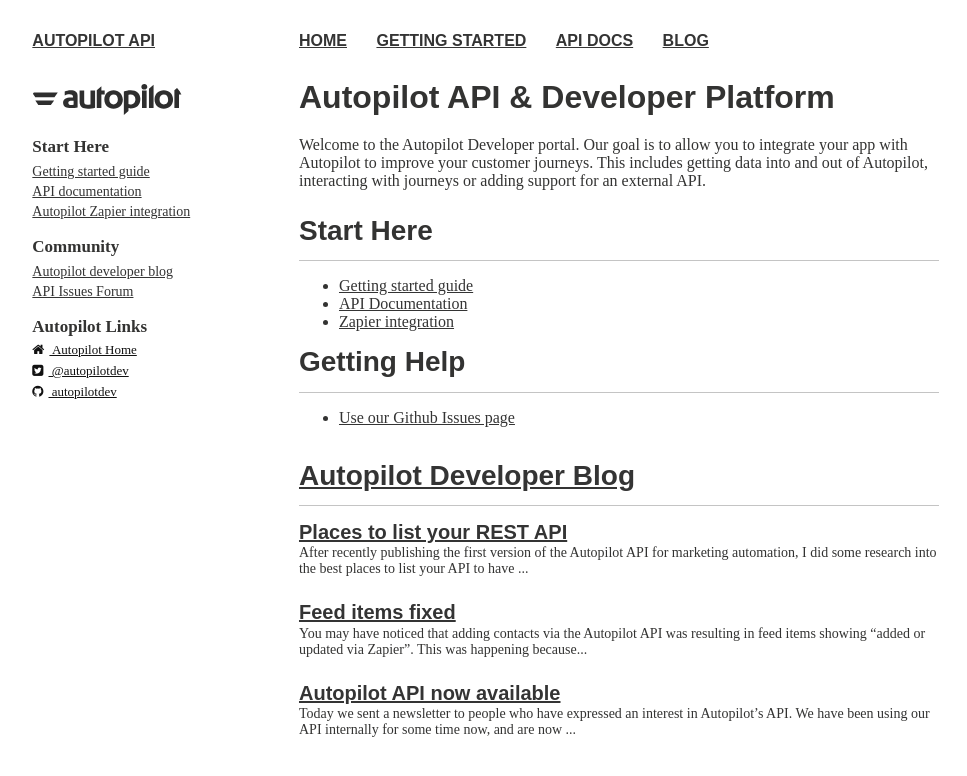
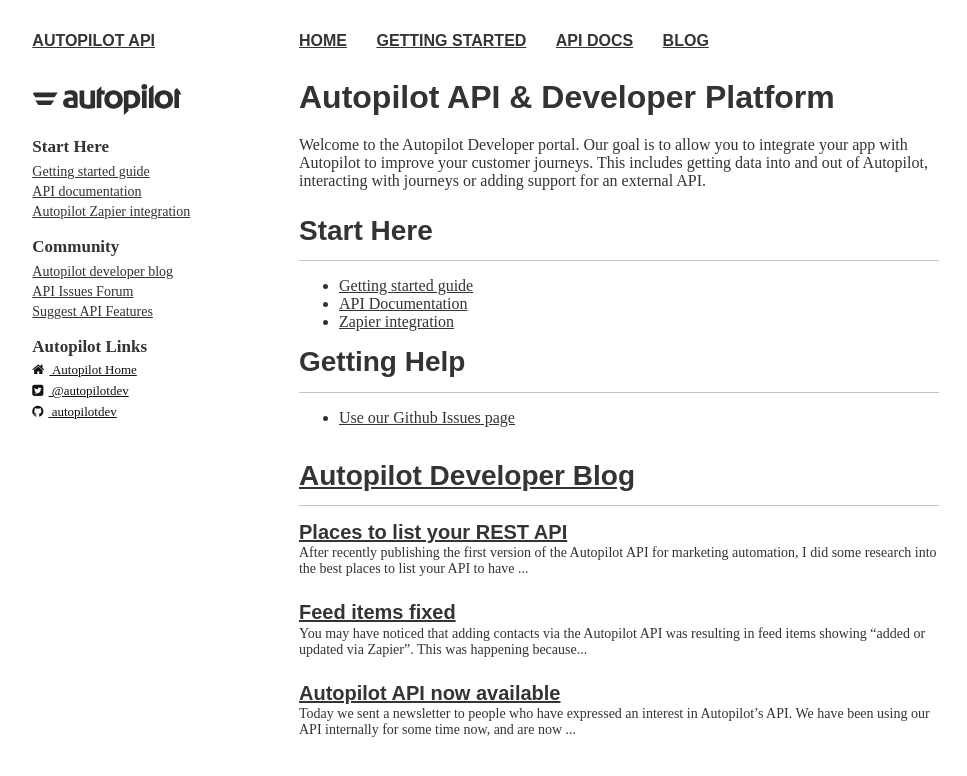
Before and after one commit to autopilotdev/autopilotdev.github.io, a Jekyll site: the page built from index.md, in a window 1280 px wide. Shown: the top 776 px of the page, without its empty margins (21-988 px from the left). Built offline with Jekyll 4.4.1, drawn with Linux system fonts in a browser that asks for light colours; nearby versions of some CDN libraries; some web fonts are replaced; a script that is not in the unit is left out.

Commit message:
Move API Changelog to footer and add Suggest API features option

```diff
--- a/_includes/_author-bio.html
+++ b/_includes/_author-bio.html
@@ -20,7 +20,8 @@
   <div style="font-size:17px;font-weight:bold;margin-bottom:5px;">Community</div>
   <div style="font-size:14px;margin-bottom:15px;line-height:20px;">
     <a href="/blog">Autopilot developer blog</a><br />
-    <a href="https://github.com/autopilotdev/autopilotdev.github.io/issues">API Issues Forum</a>
+    <a href="https://github.com/autopilotdev/autopilotdev.github.io/issues">API Issues Forum</a><br />
+    <a href="http://autopilothq.uservoice.com/forums/305698-api-feedback-forum">Suggest API Features</a>
   </div>
   <div style="font-size:17px;font-weight:bold;margin-bottom:5px;">Autopilot Links</div>
   <a href="https://autopilothq.com" class="author-social" target="_blank"><i class="fa fa-home"></i> Autopilot Home</a>
@@ -28,8 +29,6 @@
   {% if author.twitter %}<a href="http://twitter.com/{{ author.twitter }}" class="author-social" target="_blank"><i class="fa fa-twitter-square"></i> @{{ author.twitter }}</a>{% endif %}
   {% if author.github %}<a href="http://github.com/{{ author.github }}" class="author-social" target="_blank"><i class="fa fa-github"></i> {{ author.github }}</a>{% endif %}
   {% if author.stackoverflow %}<a href="http://stackoverflow.com/users/{{ author.stackoverflow }}" class="author-social" target="_blank"><i class="fa fa-stack-overflow"></i> Stackoverflow</a>{% endif %}
-  <br />
-  <script type="text/javascript" src="//www.apichangelog.com/static/widget/follow.js" api="autopilot"></script>
 
 {% else %}
 	{% if author.avatar contains 'http' %}
--- a/_includes/_footer.html
+++ b/_includes/_footer.html
@@ -0,0 +1 @@
+<script type="text/javascript" src="//www.apichangelog.com/static/widget/follow.js" api="autopilot"></script>
```
